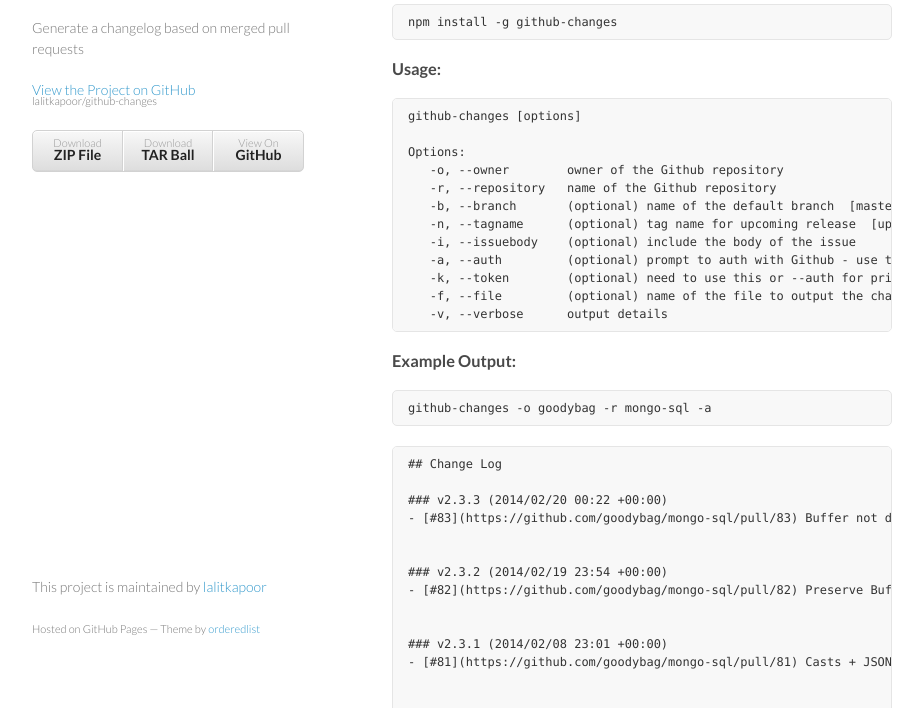
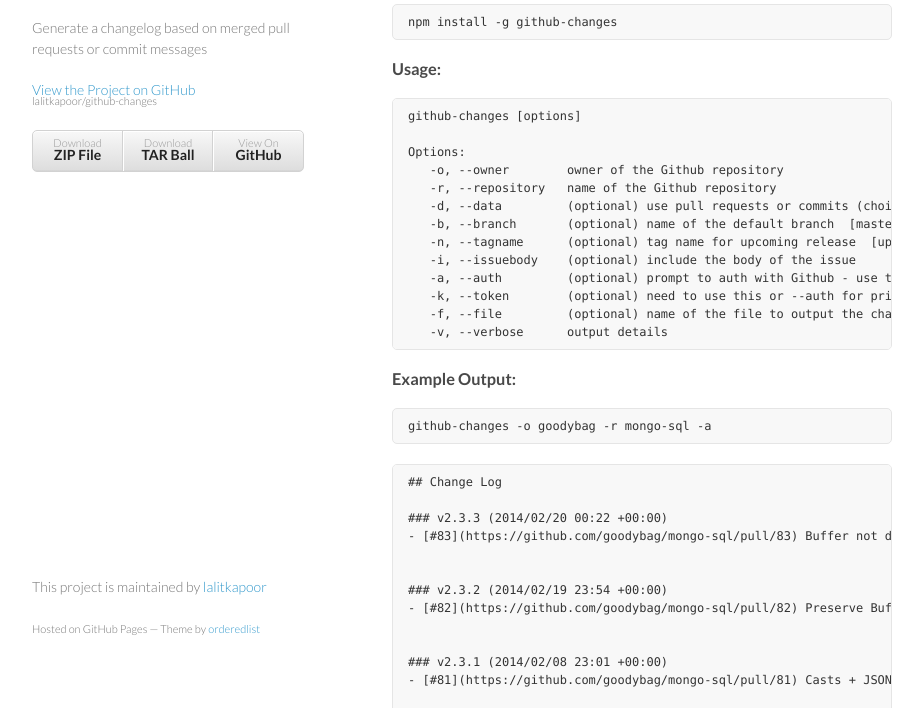
Before and after one commit to lalitkapoor/github-changes, a plain HTML site: page index.html in a window 1280 px wide. Shown: the part 92-800 px from the top of the page, without its empty margins (178-1101 px from the left). Drawn offline with Linux system fonts and the light colour scheme.

Commit message:
updating to reflect new changes

```diff
--- a/index.html
+++ b/index.html
@@ -16,7 +16,7 @@
     <div class="wrapper">
       <header>
         <h1>github-changes</h1>
-        <p>Generate a changelog based on merged pull requests</p>
+        <p>Generate a changelog based on merged pull requests or commit messages</p>
 
         <p class="view"><a href="https://github.com/lalitkapoor/github-changes">View the Project on GitHub <small>lalitkapoor/github-changes</small></a></p>
 
@@ -42,6 +42,7 @@
 Options:
    -o, --owner        owner of the Github repository
    -r, --repository   name of the Github repository
+   -d, --data         (optional) use pull requests or commits (choices: pulls, commits)  [pulls]
    -b, --branch       (optional) name of the default branch  [master]
    -n, --tagname      (optional) tag name for upcoming release  [upcoming]
    -i, --issuebody    (optional) include the body of the issue
```
